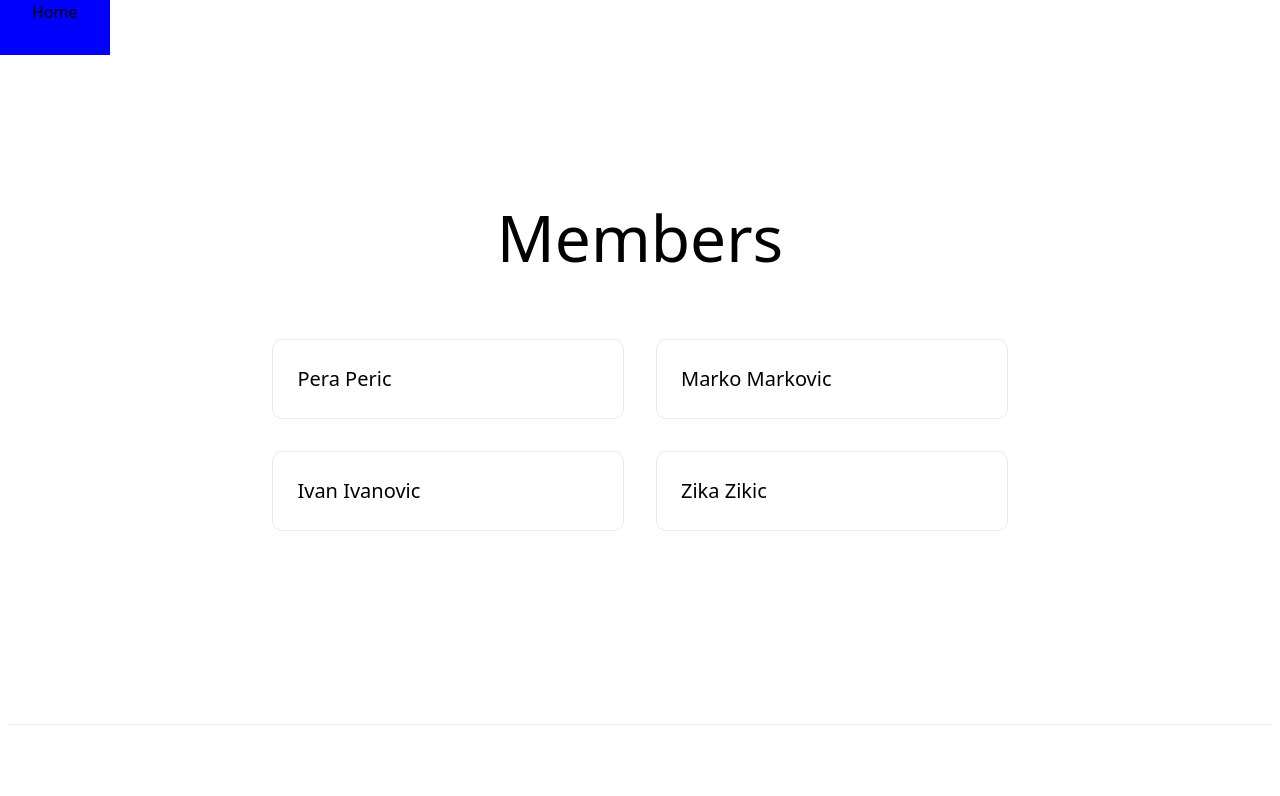
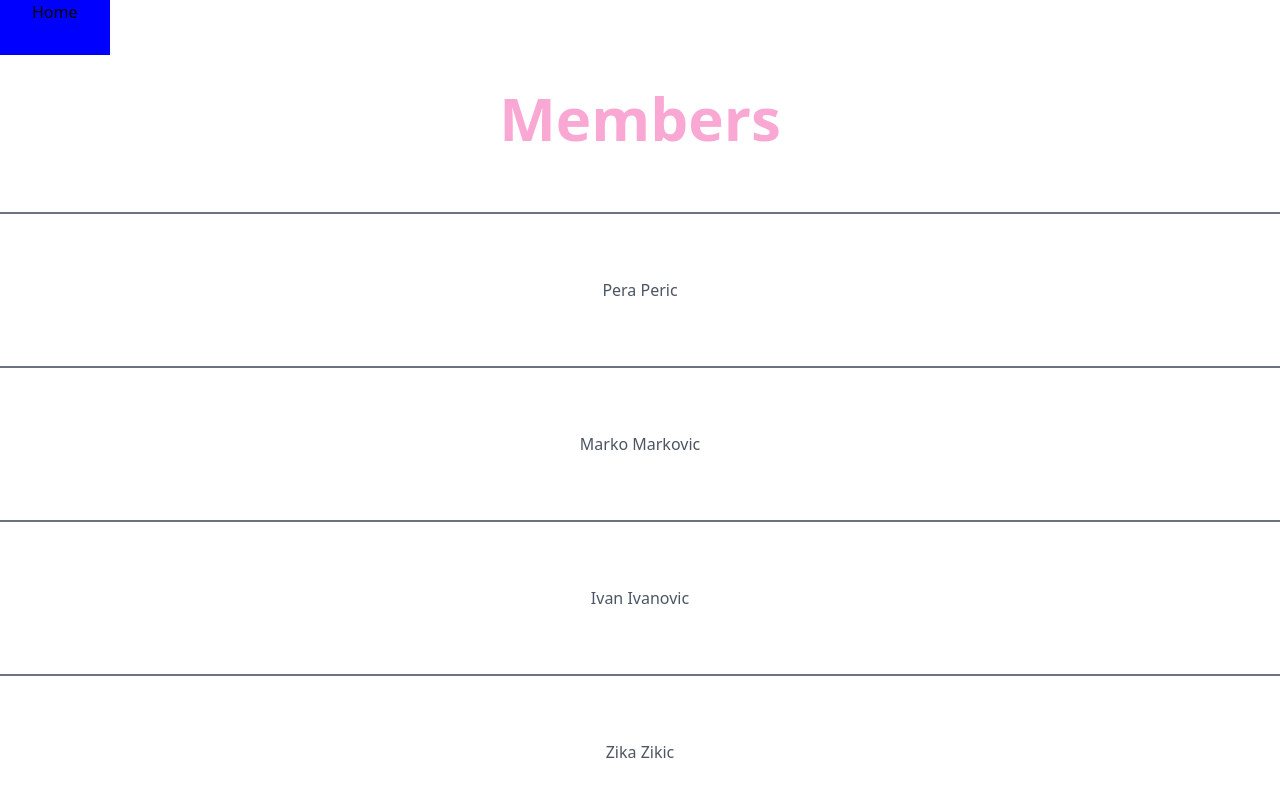
Before and after one commit to ivanaaaz/p1, a Next.js app: page / in a window 1280 px wide. Shown: the top 796 px of the page. Built offline with nearby package versions, Linux system fonts and the light colour scheme.

Commit message:
Colors and padding on the home page

```diff
--- a/components/MemberList/index.js
+++ b/components/MemberList/index.js
@@ -1,9 +1,10 @@
 import Link from 'next/link';
-import styles from './index.module.css';
+import '../../tailwind.config';
+//import styles from './index.module.css';
 
 const Member = ({ member }) => {
   return (
-    <li className={styles.card}>
+    <li className="px-16 py-16 text-center border-gray-500 border-t-2">
       <Link href={'/members/' + member.id}>
         <a>
           <p>{member.name}</p>
@@ -15,7 +16,7 @@ const Member = ({ member }) => {
 
 const MemberList = ({ members }) => {
   return (
-    <ul className={styles.grid}>
+    <ul className="text-gray-600">
       {members.map((member) => (
         <Member key={member.id} member={member} />
       ))}
--- a/pages/index.js
+++ b/pages/index.js
@@ -1,24 +1,22 @@
 import Head from 'next/head';
-import styles from '../styles/Home.module.css';
 import React, { useState } from 'react';
-import Link from 'next/link';
-import Image from 'next/image';
 import { members } from '../mocks';
 import MemberList from '../components/MemberList';
+import '../tailwind.config';
 
 const Home = () => {
   return (
-    <div className={styles.container}>
+    <div>
       <Head>
         <title>Members</title>
         <meta name="description" content="Generated by create next app" />
         <link rel="icon" href="/favicon.ico" />
       </Head>
-      <main className={styles.main}>
-        <h1 className={styles.title}>Members</h1>
+      <main>
+        <h1 className="text-pink-300 text-6xl text-center font-semibold px-16 py-16">Members</h1>
         <MemberList members={members} />
       </main>
-      <footer className={styles.footer}></footer>
+      <footer></footer>
     </div>
   );
 };
```
